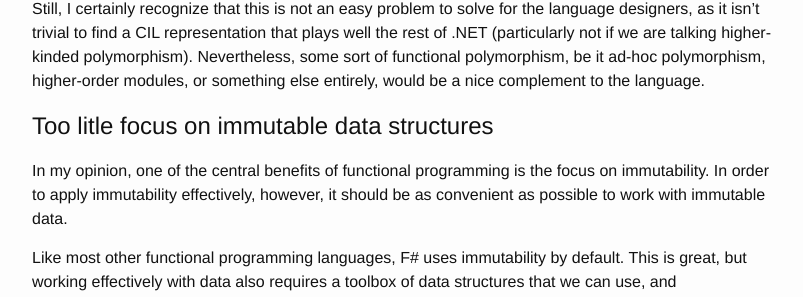
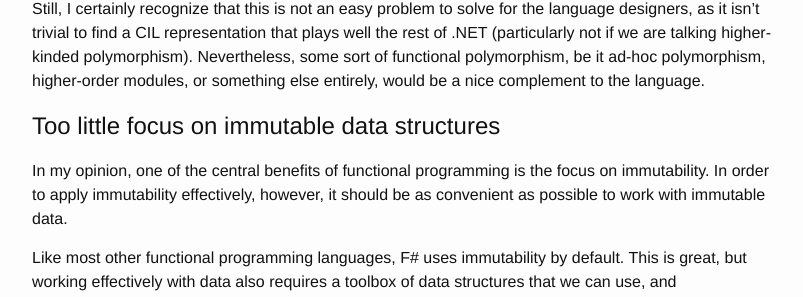
Before and after one commit to nlkl/nlkl.github.io, a Jekyll site: the page built from _posts/2015-05-24-what-i-dislike-about-fsharp.markdown, in a window 1280 px wide and 900 px high, scrolled down 2248 px. Shown: the part 148-445 px from the top of the window, without its empty margins (238-1041 px from the left). Built offline with Jekyll 4.4.1, drawn with Linux system fonts in a browser that asks for light colours; comment, search, counter and statistics services are not loaded.

Commit message:
Update 2015-05-24-what-i-dislike-about-fsharp.markdown

```diff
--- a/_posts/2015-05-24-what-i-dislike-about-fsharp.markdown
+++ b/_posts/2015-05-24-what-i-dislike-about-fsharp.markdown
@@ -64,7 +64,7 @@ In simple application code, we can often get quite far using generics and built-
 
 Still, I certainly recognize that this is not an easy problem to solve for the language designers, as it isn't trivial to find a CIL representation that plays well the rest of .NET (particularly not if we are talking higher-kinded polymorphism). Nevertheless, some sort of functional polymorphism, be it ad-hoc polymorphism, higher-order modules, or something else entirely, would be a nice complement to the language.
 
-# Too litle focus on immutable data structures
+# Too little focus on immutable data structures
 
 In my opinion, one of the central benefits of functional programming is the focus on immutability. In order to apply immutability effectively, however, it should be as convenient as possible to work with immutable data.
 
```
